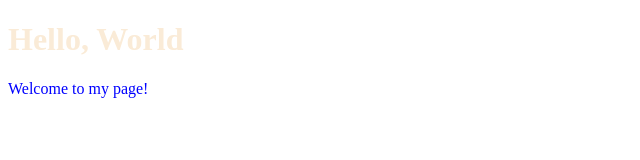
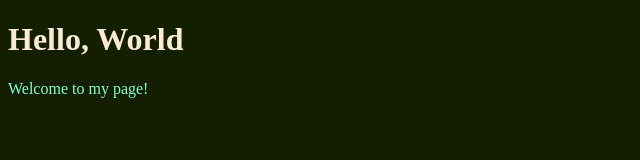
Before and after one commit to CooperLender/test_webpage, a plain HTML site: page index.html in a window 1280 px wide. Shown: the whole page, without its empty margins (0-640 px from the left). Drawn offline with Linux system fonts and the light colour scheme.

Commit message:
Update index.html

```diff
--- a/index.html
+++ b/index.html
@@ -1,10 +1,12 @@
 <!DOCTYPE html>
 <html>
   <head>
-    <style> p {color:blue;}
+    <style> p {color:Aquamarine;}
             title{color:red;}
             h1 {color:AntiqueWhite;}
-            body{color:Aquamarine;}
+            body{
+              background-color: rgb(20,30,1);
+            }
     </style>
     <title>Example web page</title></head>
   <body>
```
